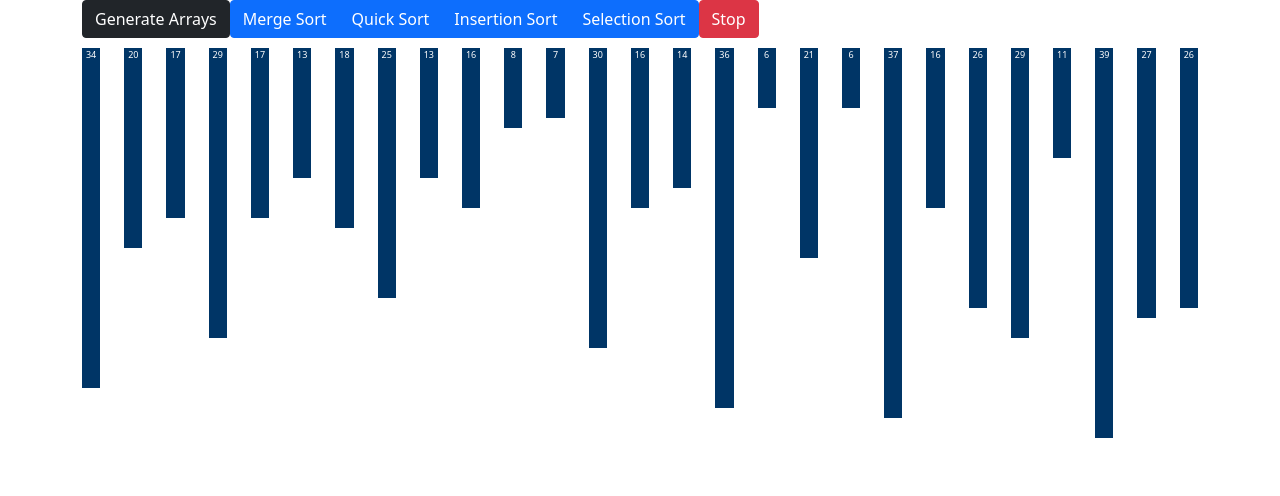
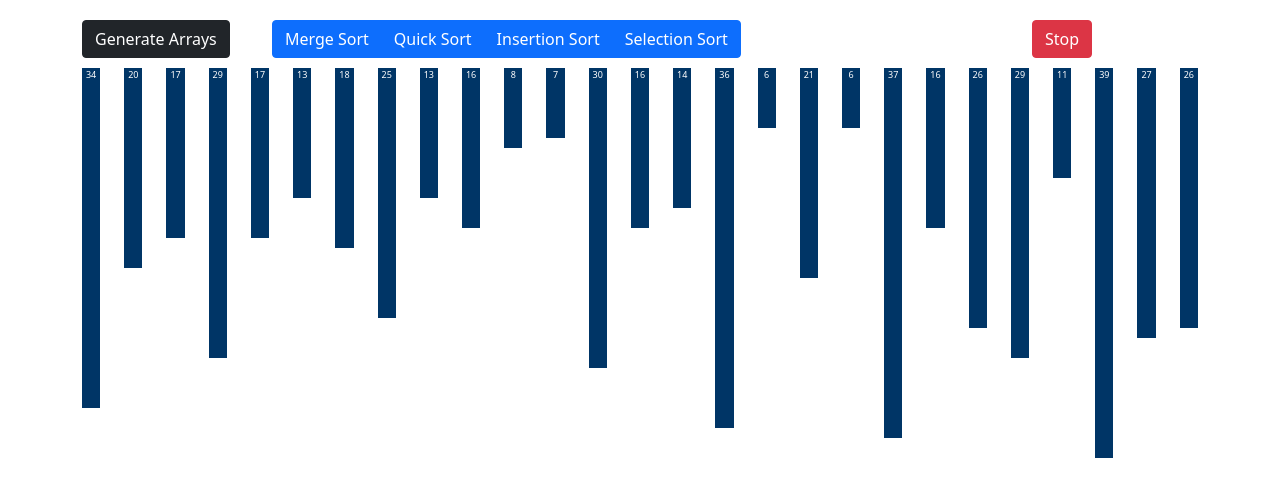
Before and after one commit to sikakente/sorting_visualizer, a Next.js app: page / in a window 1280 px wide. Shown: the top 496 px of the page. Built offline with nearby package versions, Linux system fonts and the light colour scheme.

Commit message:
Added sort animation

```diff
--- a/components/ButtonBar.js
+++ b/components/ButtonBar.js
@@ -1,3 +1,5 @@
+import styles from "./ButtonBar.module.css";
+
 export default function ButtonBar(props) {
   const {
     onGenerateBars,
@@ -8,16 +10,32 @@ export default function ButtonBar(props) {
     onStop,
   } = props;
   return (
-    <div className="container ">
-      <button type="button" className="btn btn-dark" onClick={onGenerateBars}>
+    <div className={`container ${styles.buttonBar}`}>
+      <div className="row justify-content-evenly">
+        <div className="col">
+          <button
+            type="button"
+            className="btn btn-dark"
+            onClick={onGenerateBars}
+          >
             Generate Arrays
           </button>
+        </div>
 
+        <div className="col-8">
           <div className="btn-group" role="group" aria-label="Basic example">
-        <button type="button" className="btn btn-primary" onClick={onMergeSort}>
+            <button
+              type="button"
+              className="btn btn-primary"
+              onClick={onMergeSort}
+            >
               Merge Sort
             </button>
-        <button type="button" className="btn btn-primary" onClick={onQuickSort}>
+            <button
+              type="button"
+              className="btn btn-primary"
+              onClick={onQuickSort}
+            >
               Quick Sort
             </button>
             <button
@@ -35,10 +53,14 @@ export default function ButtonBar(props) {
               Selection Sort
             </button>
           </div>
+        </div>
 
+        <div className="col">
           <button type="button" className="btn btn-danger" onClick={onStop}>
             Stop
           </button>
         </div>
+      </div>
+    </div>
   );
 }
--- a/components/ButtonBar.module.css
+++ b/components/ButtonBar.module.css
@@ -0,0 +1,3 @@
+.buttonBar {
+  margin-top: 20px;
+}
--- a/pages/index.js
+++ b/pages/index.js
@@ -23,7 +23,8 @@ export default function Home() {
   };
 
   const handleMergeSort = () => {
-    const { sortedArray: newBars, animations } = mergeSort(bars);
+    const { animations } = mergeSort(bars);
+    // source: https://github.com/clementmihailescu/Sorting-Visualizer-Tutorial/blob/master/src/SortingVisualizer/SortingVisualizer.jsx
     for (let i = 0; i < animations.length; i++) {
       const arrayBars = document.getElementsByClassName("array-bar");
       const isColorChange = i % 3 !== 2;
@@ -45,7 +46,6 @@ export default function Home() {
         }, i * ANIMATION_SPEED_MS);
       }
     }
-    //setBars(newBars);
   };
 
   const handleQuickSort = () => {};
```
Lines whose indentation alone changed are shown as unchanged.
